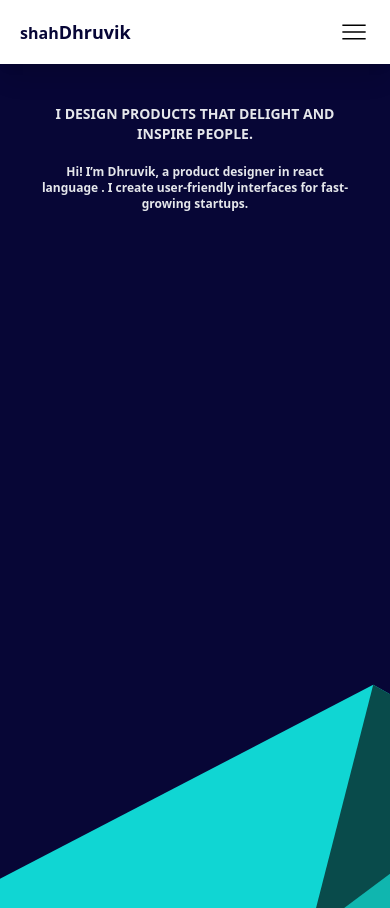
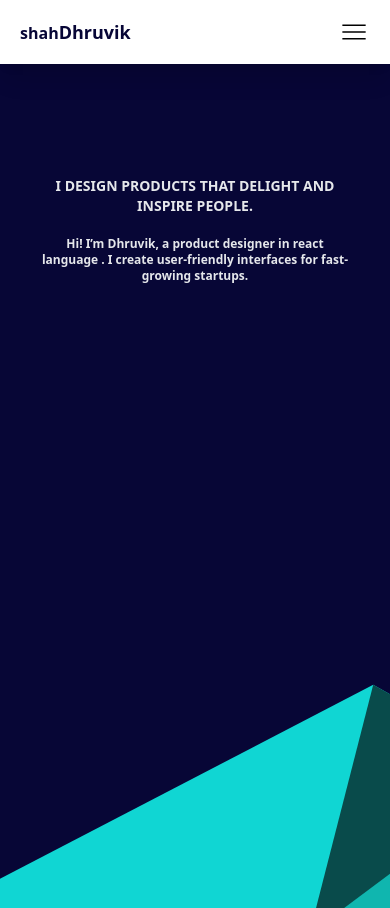
Before and after one commit to ShahDhruvik/dhruvikPortfolio, a React (Vite) app: page / in a window 390 px wide. Built offline with nearby package versions, Linux system fonts and the light colour scheme.

Commit message:
Header and banner ready

```diff
--- a/src/style/banner.css
+++ b/src/style/banner.css
@@ -1,10 +1,10 @@
 .pfBanner {
-  @apply z-0 relative   text-gray-200;
+  @apply container mx-auto z-0 relative   text-gray-200;
   & > .pfBannerSum {
     @apply text-gray-200 object-top  h-screen w-full flex flex-col justify-start items-center;
 
     & > h1 {
-      @apply px-10 pt-10 sm:pt-16 md:pt-20 lg:pt-36 pb-5 text-center uppercase text-sm sm:text-base md:text-lg lg:text-xl font-extrabold;
+      @apply px-10 pt-28 sm:pt-16 md:pt-20 lg:pt-36 pb-5 text-center uppercase text-sm sm:text-base md:text-lg lg:text-xl font-extrabold;
     }
 
     & > p {
--- a/src/style/header.css
+++ b/src/style/header.css
@@ -1,5 +1,5 @@
 .pfHeader {
-  @apply relative bg-slate-200 text-[#070636] h-16;
+  @apply container mx-auto relative bg-slate-200 text-[#070636] h-16;
 
   & > .pfNameBtn {
     @apply absolute bg-white top-0 left-0 z-30 w-full flex flex-row justify-between items-center px-5 h-full shadow-xl;
```
